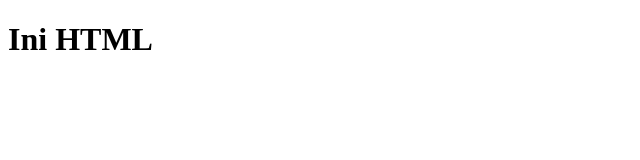
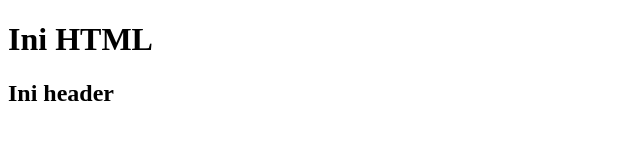
Before and after one commit to heykall/html-test, a plain HTML site: page index.html in a window 1280 px wide. Shown: the whole page, without its empty margins (0-640 px from the left). Drawn offline with Linux system fonts and the light colour scheme.

Commit message:
nambahin header

```diff
--- a/index.html
+++ b/index.html
@@ -10,6 +10,7 @@
   <h1>
     Ini HTML
   </h1>
+  <h2>Ini header</h2>
 
 </body>
 </html>
```
